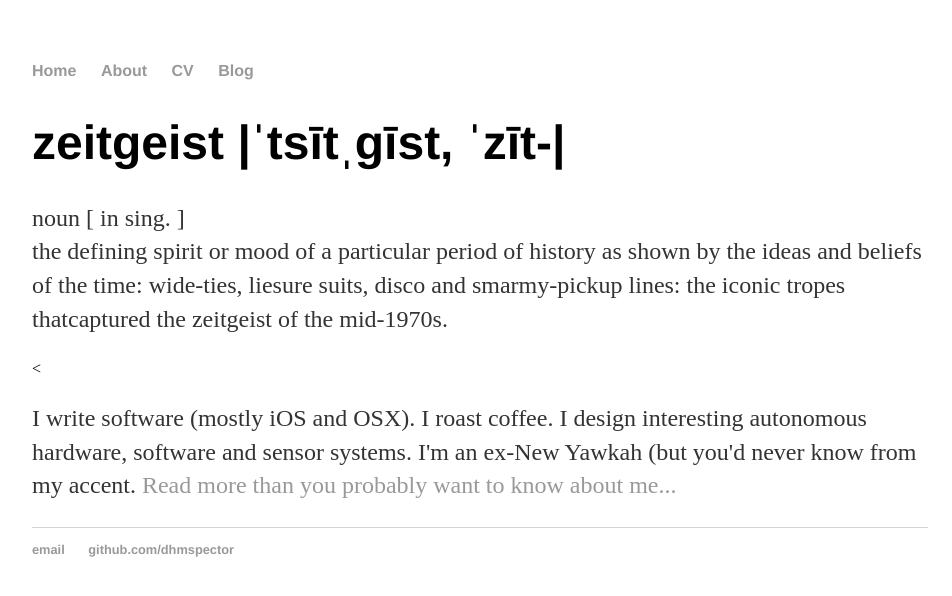
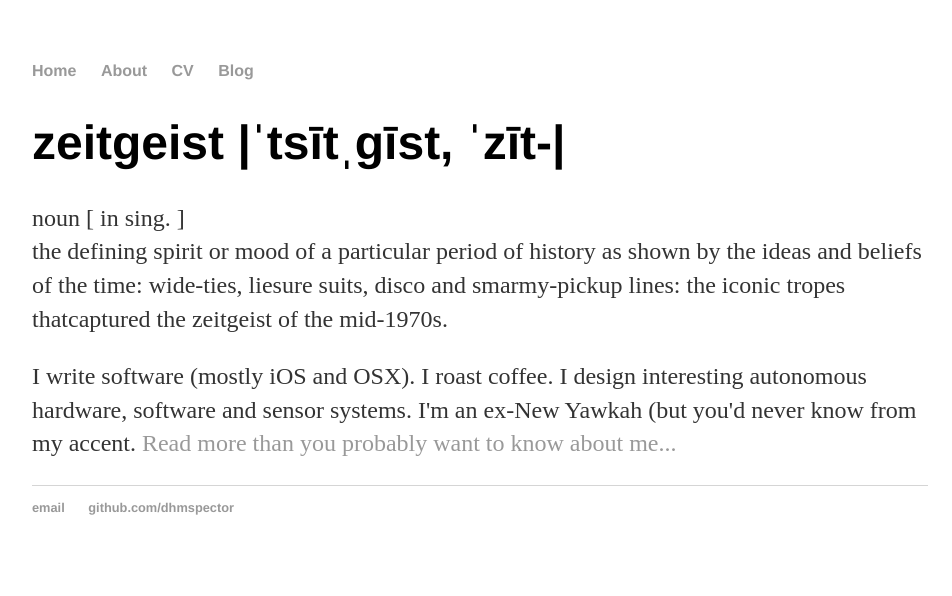
Before and after one commit to dhmspector/dhmspector.github.io, a Jekyll site: the page built from index.html, in a window 1280 px wide. Shown: the top 596 px of the page, without its empty margins (160-1112 px from the left). Built offline with Jekyll 4.4.1, drawn with Linux system fonts in a browser that asks for light colours.

Commit message:
type fix

```diff
--- a/index.html
+++ b/index.html
@@ -12,7 +12,7 @@ beliefs of the time: wide-ties, liesure suits, disco and smarmy-pickup
 lines: the iconic tropes thatcaptured the zeitgeist of the
 mid-1970s.</p>
 
-<<p>I write software (mostly iOS and OSX). I roast coffee. I design
+<p>I write software (mostly iOS and OSX). I roast coffee. I design
 interesting autonomous hardware, software and sensor systems. I'm an
 ex-New Yawkah (but you'd never know from my
 accent.  <a href="/about">Read more than you probably want to know
```
